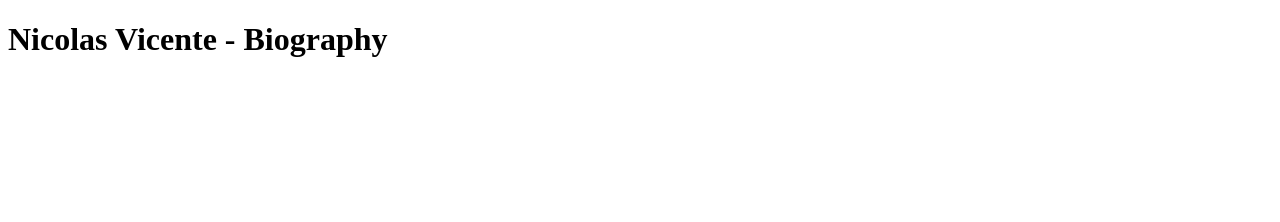
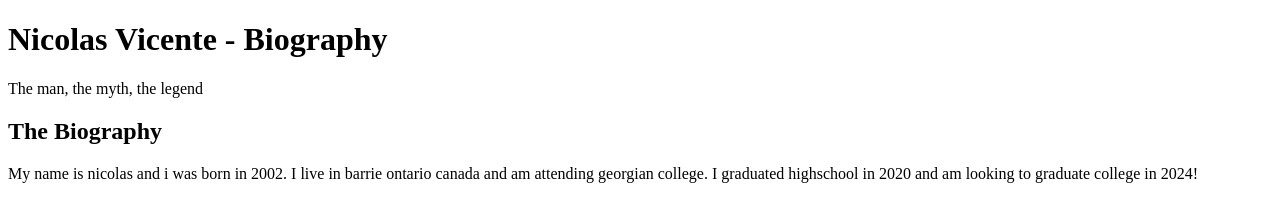
Before and after one commit to nicolasavicente/lab-01, a plain HTML site: page index.html in a window 1280 px wide. Drawn offline with Linux system fonts and the light colour scheme.

Commit message:
Added a biography paragraph

```diff
--- a/index.html
+++ b/index.html
@@ -7,6 +7,19 @@
     <title>Nicolas Vicente - Biography </title>
 </head>
 <body>
-    <h1>Nicolas Vicente - Biography</h1>
+    <header>
+        <h1>Nicolas Vicente - Biography</h1>
+        <p>The man, the myth, the legend</p>
+    </header>
+
+    <section>
+        <h2>The Biography</h2>
+        <p>
+            My name is nicolas and i was born in 2002.
+            I live in barrie ontario canada and am attending georgian college.
+            I graduated highschool in 2020 and am looking to graduate college in 2024!
+
+        </p>
+    </section>
 </body>
 </html>
```
